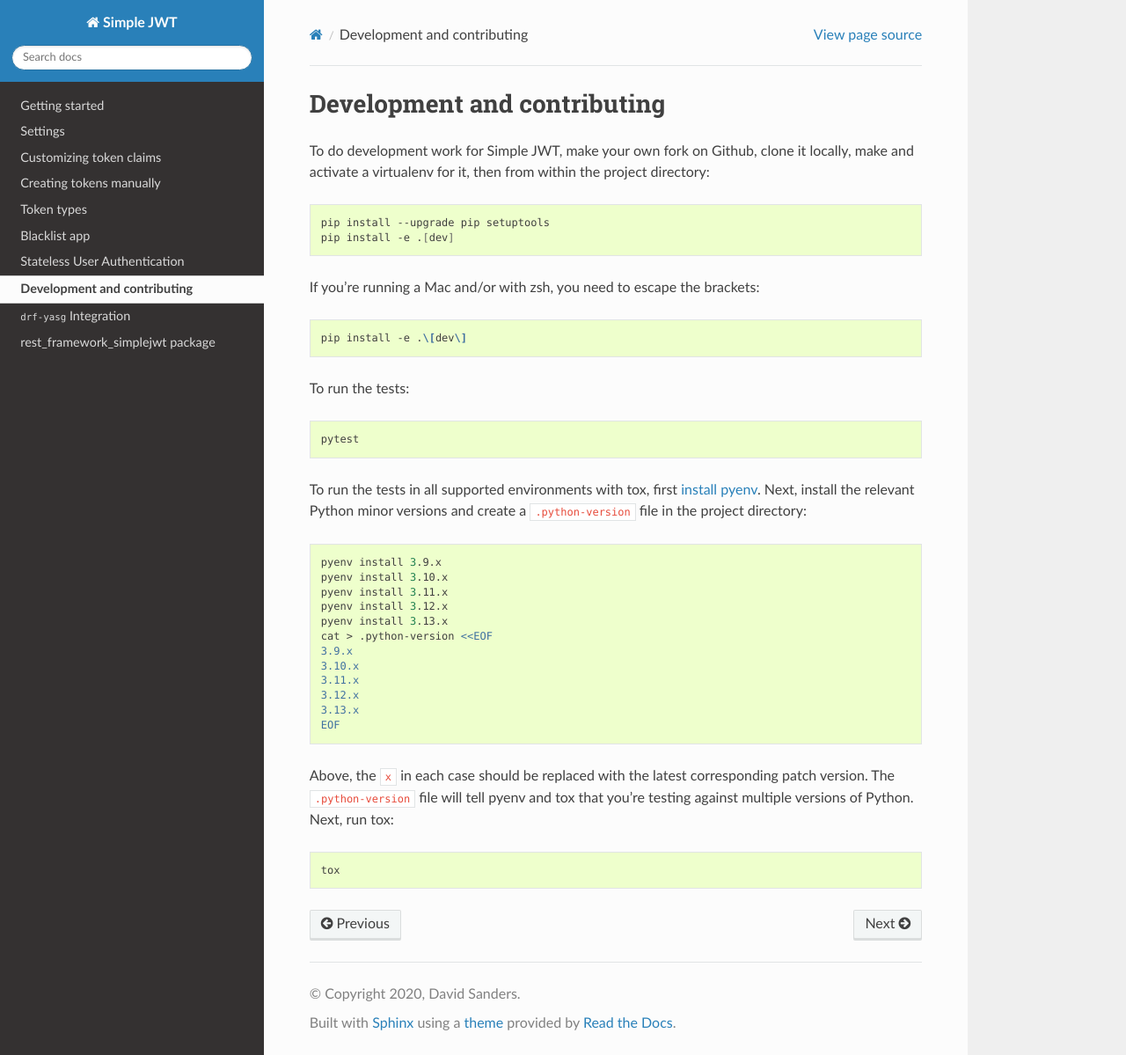
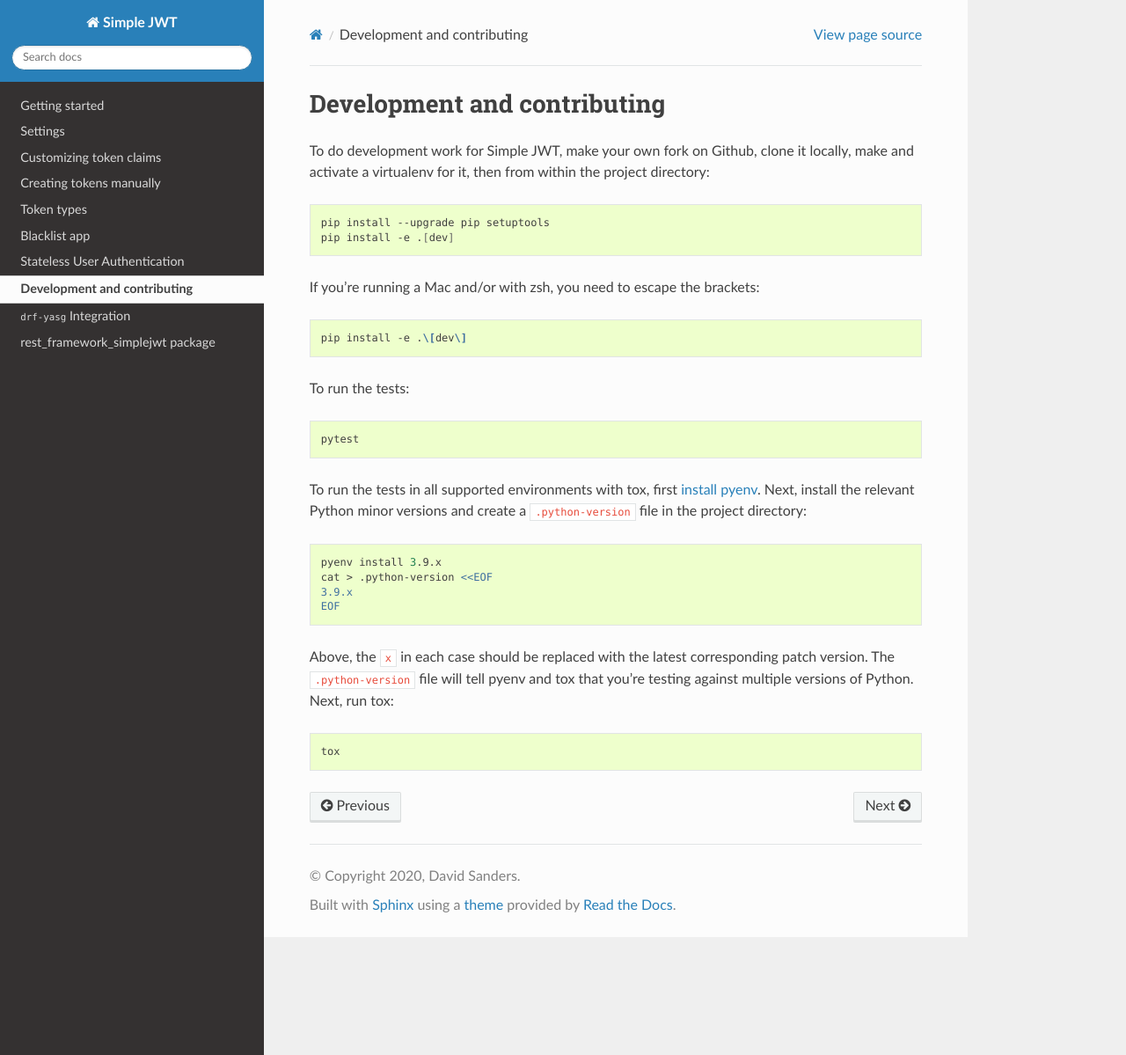
Before and after one commit to jazzband/djangorestframework-simplejwt, a Sphinx documentation site: the page built from docs/development_and_contributing.rst, in a window 1280 px wide and 1199 px high. Shown: the whole window at 88% size. Built offline with Sphinx 7.4.7 and the Read the Docs theme 3.1.0, drawn with Linux system fonts in a browser that asks for light colours; the version number could not be read and is left out.

Commit message:
Only list oldest supported Python for dev work

```diff
--- a/docs/development_and_contributing.rst
+++ b/docs/development_and_contributing.rst
@@ -32,16 +32,8 @@ directory:
 .. code-block:: bash
 
   pyenv install 3.9.x
-  pyenv install 3.10.x
-  pyenv install 3.11.x
-  pyenv install 3.12.x
-  pyenv install 3.13.x
   cat > .python-version <<EOF
   3.9.x
-  3.10.x
-  3.11.x
-  3.12.x
-  3.13.x
   EOF
 
 Above, the ``x`` in each case should be replaced with the latest corresponding
```
